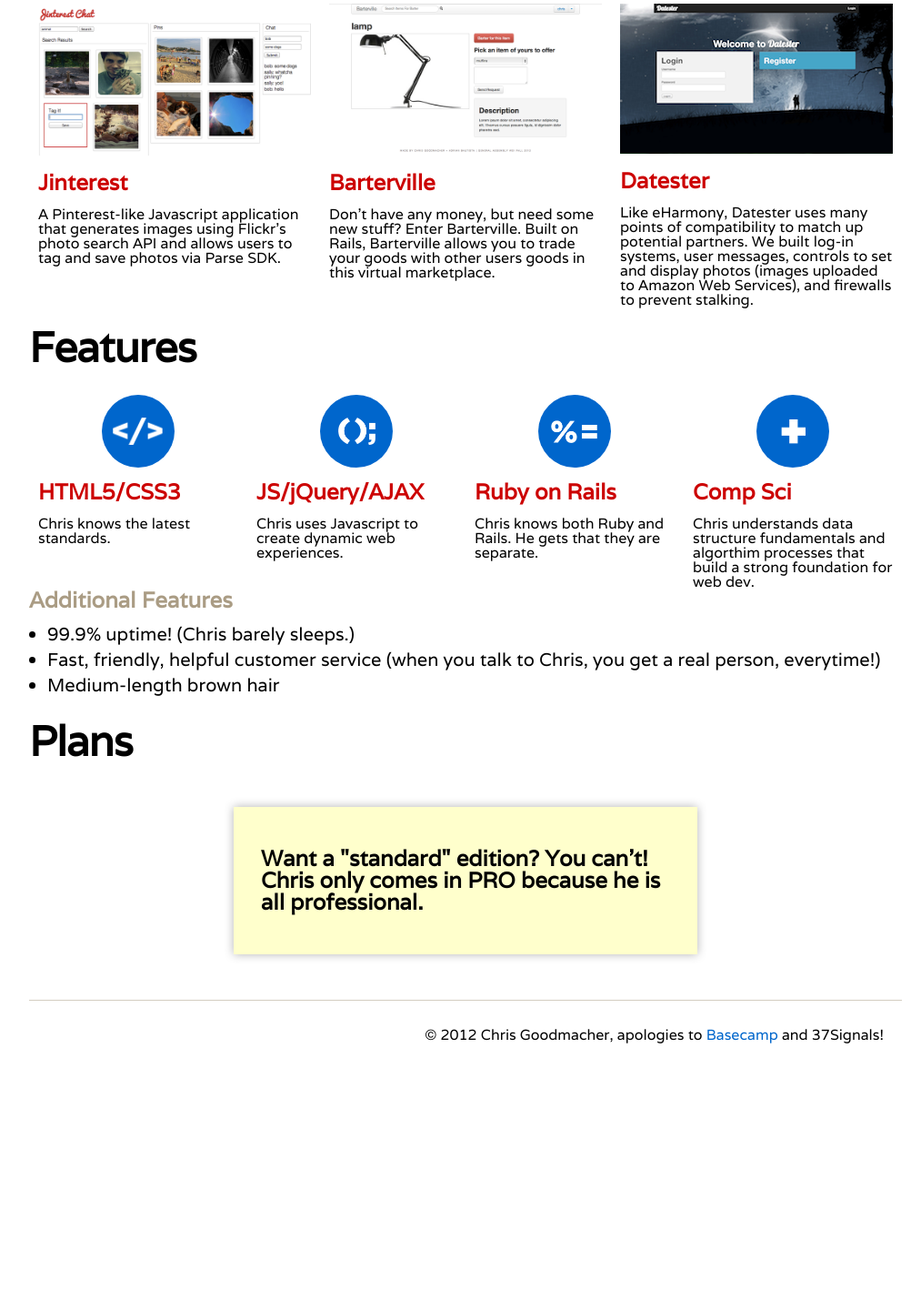
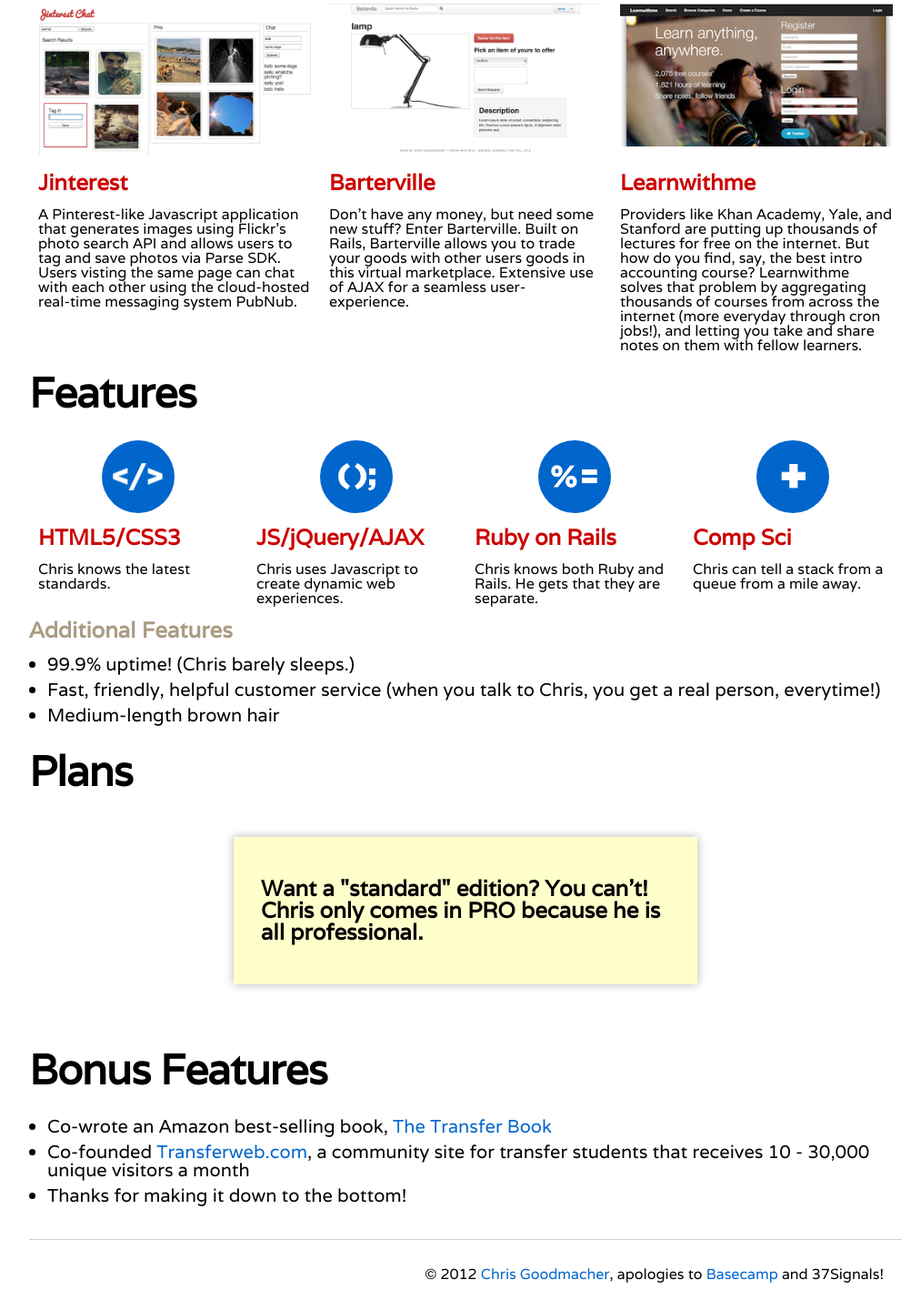
Before and after one commit to cgoodmac/portfolio, a plain HTML site: page index.html in a window 1280 px wide. Shown: the part 325-1754 px from the top of the page at 91% size, without its empty margins (128-1141 px from the left). Before the commit the page ends 1491 px from the top, so only its background shows below. Drawn offline with nearby package versions, Linux system fonts and the light colour scheme.

Commit message:
updated for employers

```diff
--- a/css/main.css
+++ b/css/main.css
@@ -69,9 +69,16 @@
   font-size: 20px; }
   .feature_list li {
     margin: 8px 0px 8px 0px; }
+  .feature_list li a {
+    color: #0066cc;
+    text-decoration: none; }
 
 img {
   max-width: 100%; }
+
+#learn {
+  margin-bottom: 10px;
+}
 
 .icon {
   height: 80px;
@@ -101,6 +108,10 @@
   background: url("../images/icon_html@2x.png") #0066cc no-repeat center;
   background-size: auto 30px; }
 
+#last {
+  margin-bottom: 30px;
+}
+
 footer {
   border-top: 1px solid #d4cdc1;
   padding: 20px;
--- a/index.html
+++ b/index.html
@@ -22,6 +22,8 @@
             <li id="nav_first"><a href="#portfolio">Portfolio</a></li>
             <li><a href="#features">Features</a></li>
             <li><a href="#plans">Plans</a></li>
+            <li><a href="#bonus">Bonus Features</a></li>
+            <li class="right"><a href="mailto:cgoodmac@gmail.com">Email</a></li>
             <li class="right"><a href="http://twitter.com/cgoodmac">Twitter</a></li>
             <li class="right"><a href="http://linkedin.com/in/cgoodmac">LinkedIn</a></li>
             <li class="right"><a href="http://github.com/cgoodmac">Github</a></li>
@@ -30,7 +32,7 @@
       </nav>
 
       <header class="grid_10 prefix_1 suffix_1">
-        <h1>Chris Goodmacher powers nearly 8 websites across the internet. Use him on your project today.</h1>
+        <h1>Chris Goodmacher powers nearly 8 websites across the internet. Get him for your project today.</h1>
       </header><!--header-->
 
       <div id="content">
@@ -45,7 +47,7 @@
             <a href="http://chrisgoodmacher.com/jinterest-chat" target="_blank">
               <h3>Jinterest</h3>
             </a>
-            <p>A Pinterest-like Javascript application that generates images using Flickr's photo search API and allows users to tag and save photos via Parse SDK.</p>
+            <p>A Pinterest-like Javascript application that generates images using Flickr's photo search API and allows users to tag and save photos via Parse SDK. Users visting the same page can chat with each other using the cloud-hosted real-time messaging system PubNub.</p>
           </div>
           <div class="grid_4">
             <a href="http://barterville.herokuapp.com/" target="_blank">
@@ -54,16 +56,16 @@
             <a href="http://barterville.herokuapp.com/" target="_blank">
               <h3>Barterville</h3>
             </a>
-            <p>Don't have any money, but need some new stuff? Enter Barterville. Built on Rails, Barterville allows you to trade your goods with other users goods in this virtual marketplace.</p>
+            <p>Don't have any money, but need some new stuff? Enter Barterville. Built on Rails, Barterville allows you to trade your goods with other users goods in this virtual marketplace. Extensive use of AJAX for a seamless user-experience.</p>
           </div>
           <div class="grid_4">
-            <a href="http://damp-lowlands-4387.herokuapp.com/" target="_blank">
-              <img src="images/datester.png">
+            <a href="http://learnwithme.herokuapp.com/" target="_blank">
+              <img src="images/learnwithme.png" id="learn">
             </a>
-            <a href="http://damp-lowlands-4387.herokuapp.com/" target="_blank">
-              <h3>Datester</h3>
+            <a href="http://learnwithme.herokuapp.com/" target="_blank">
+              <h3>Learnwithme</h3>
             </a>
-            <p>Like eHarmony, Datester uses many points of compatibility to match up potential partners. We built log-in systems, user messages, controls to set and display photos (images uploaded to Amazon Web Services), and firewalls to prevent stalking.</p>
+            <p>Providers like Khan Academy, Yale, and Stanford are putting up thousands of lectures for free on the internet. But how do you find, say, the best intro accounting course? Learnwithme solves that problem by aggregating thousands of courses from across the internet (more everyday through cron jobs!), and letting you take and share notes on them with fellow learners.</p>
           </div>
         </div><!--portfolio container-->
 
@@ -93,8 +95,9 @@
           <div class="grid_3">
             <div class="icon" id="icon-bonus"></div>
             <h3>Comp Sci</h3>
-            <p>Chris understands data structure fundamentals and algorthim processes that build a strong foundation for web dev.</p>
+            <p>Chris can tell a stack from a queue from a mile away.</p>
           </div>
+        </div>
 
           <div class="container_12">
             <h3 class="subhead">
@@ -120,17 +123,27 @@
 
         </div><!--plans container-->
 
+        <div class="container_12 section_link" id="last">
+
+          <a id="bonus">
+            <h2>Bonus Features</h2>
+          </a>
+
+          <ul class="feature_list">
+            <li>Co-wrote an Amazon best-selling book, <a href="http://thetransferbook.com">The Transfer Book</a></li>
+            <li>Co-founded <a href="http://transferweb.com">Transferweb.com</a>, a community site for transfer students that receives 10 - 30,000 unique visitors a month</li>
+            <li>Thanks for making it down to the bottom!</li>
+          </ul>
+
+        </div><!--plans container-->
+
+        <footer>
+            <p>&copy; 2012 <a href="mailto:cgoodmac@gmail.com">Chris Goodmacher</a>, apologies to <a href="http://basecamp.com">Basecamp</a> and 37Signals!</p>
+            <div class="clear"></div>
+        </footer><!--footer-->
 
       </div><!--content-->
 
 
-
-
-
-      <footer>
-          <p>&copy; 2012 Chris Goodmacher, apologies to <a href="http://basecamp.com">Basecamp</a> and 37Signals!</p>
-          <div class="clear"></div>
-      </footer><!--footer-->
-
     </div><!--container-->
   </body>
```
Also changed, not shown: images/learnwithme.png (added).
